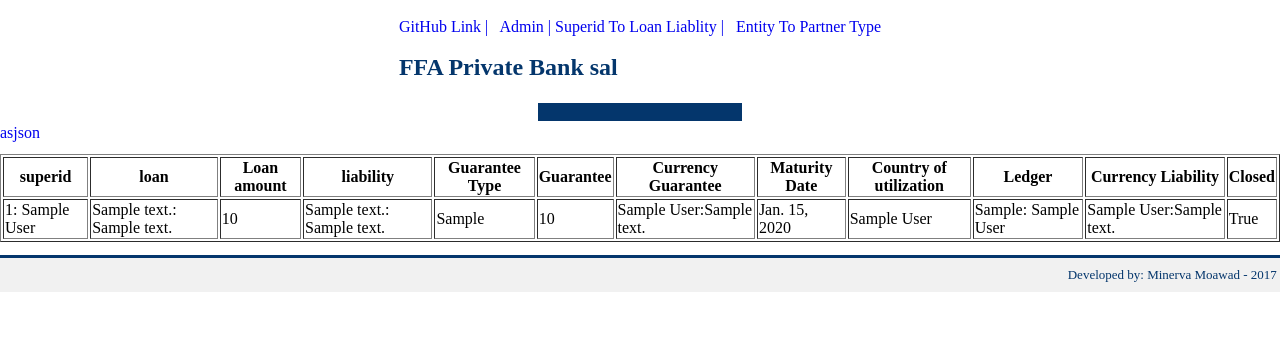
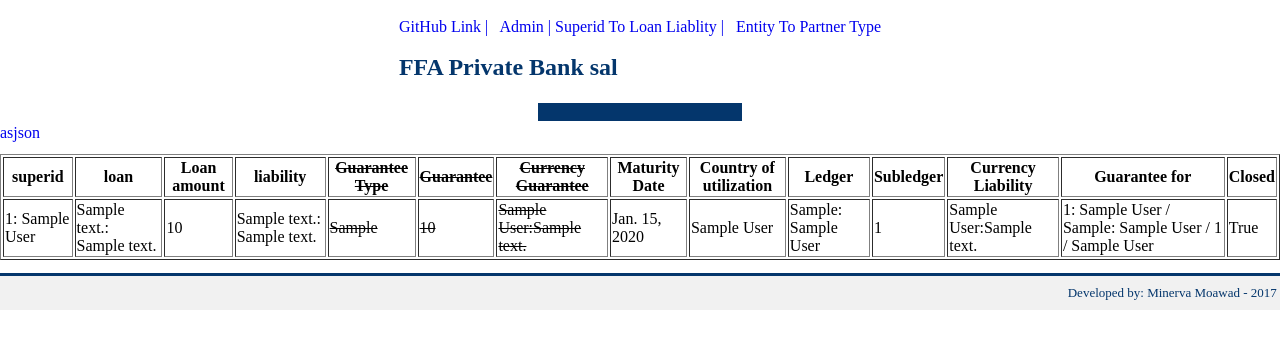
Before and after one commit to minerva22/ffa-cdr-admin, a Django app: page / in a window 1280 px wide. Shown: the top 349 px of the page. Run offline with Django 3.2, Linux system fonts and the light colour scheme; tables that the repository leaves empty hold one stand-in row (values such as "Sample post"); parts of the project's set-up code (start-up, migrations or seed data) failed here and were passed over.

Commit message:
deprecate guarantee_* fields, add guarantee_for, add uniqueness condition

```diff
--- a/cdradmin/models.py
+++ b/cdradmin/models.py
@@ -107,17 +107,30 @@
 class SuperidToLoanLiability(models.Model):
 
      superid = models.ForeignKey(Superid)
+
      loan_type = models.ForeignKey(Loan)
      loan_amount = models.IntegerField(default=0)
      liability_type = models.ForeignKey(Liability)
+
+     #: deprecated
      guarantee_amount = models.IntegerField(default=0)
+
+     #: deprecated
      guarantee_type = models.CharField(max_length=255)
+
+     #: Instead of setting "guarantee_..." fields which are now deprecated,
+     #: just point a liability to another one as the guarantee for which it is
+     guarantee_for = models.ForeignKey('SuperidToLoanLiability', null=True, default=None)
+
      maturity_date = models.DateField(blank=True,null=True)
      ledger = models.ForeignKey(Ledger)
      subledger = models.IntegerField(default=0, validators = [MinValueValidator(0), MaxValueValidator(9)])
+
      country_of_utilization= models.ForeignKey(Country,blank=True, null=True)
      currency_liability = models.ForeignKey(Currency,blank=True, null=True, related_name='currency_liability')
+     #: deprecated
      guarantee_currency = models.ForeignKey(Currency,blank=True, null=True,related_name='guarantee_currency')
+
      closed = models.BooleanField(default=False)
 
 #     if closed == True:
@@ -129,6 +142,11 @@
      # ledger = forms.CharField(required=False, blank=True, null=True)
     #  country_of_utilization = forms.CharField(required=False, blank=True, null=True)
 
+     class Meta:
+        unique_together = (
+          ('superid', 'ledger', 'subledger', 'currency_liability'),
+        )
+        ordering = ['superid__superid', 'ledger__ledger', 'subledger', 'currency_liability']
 
      def __str__(self):
        # return "%s: %s,%s,%s, %s,%s,%s, %s, %s"%(self.superid, self.loan_type, self.liability_type, self.guarantee_amount, self.maturity_date, self.country_of_utilization,self.ledger,self.closed)
--- a/cdradmin/templates/cdradmin/index.html
+++ b/cdradmin/templates/cdradmin/index.html
@@ -72,13 +72,15 @@
   <th>loan</th>
   <th>Loan amount</th>
   <th>liability</th>
-  <th>Guarantee Type</th>
-  <th>Guarantee</th>
-  <th>Currency Guarantee</th>
+  <th><strike>Guarantee Type</strike></th>
+  <th><strike>Guarantee</strike></th>
+  <th><strike>Currency Guarantee</strike></th>
   <th>Maturity Date</th>
   <th>Country of utilization</th>
   <th>Ledger</th>
+  <th>Subledger</th>
   <th>Currency Liability</th>
+  <th>Guarantee for</th>
   <th>Closed</th>
 </tr>
 {% for x in object_list %}
@@ -87,13 +89,19 @@
   <td>{{x.loan_type}}</td>
   <td>{{x.loan_amount}}</td>
   <td>{{x.liability_type}}</td>
-  <td>{{x.guarantee_type}}</td>
-  <td>{{x.guarantee_amount}}</td>
-  <td>{{x.guarantee_currency}}</td>
+  <td><strike>{{x.guarantee_type}}</strike></td>
+  <td><strike>{{x.guarantee_amount}}</strike></td>
+  <td><strike>{{x.guarantee_currency}}</strike></td>
   <td>{{x.maturity_date}}</td>
   <td>{{x.country_of_utilization}}</td>
   <td>{{x.ledger}}</td>
+  <td>{{x.subledger}}</td>
   <td>{{x.currency_liability}}</td>
+  <td>
+    {% if x.guarantee_for %}
+      {{x.guarantee_for.superid}} / {{x.guarantee_for.ledger}} / {{x.guarantee_for.subledger}} / {{x.guarantee_for.currency_liability.name}}
+    {% endif %}
+  </td>
   <td>{{x.closed}}</td>
 </tr>
 {% endfor %}
```
Also changed, not shown: README.md, cdradmin/migrations/0021_auto_20180309_0949.py (added), cdradmin/migrations/0022_auto_20180309_0949.py (added).
